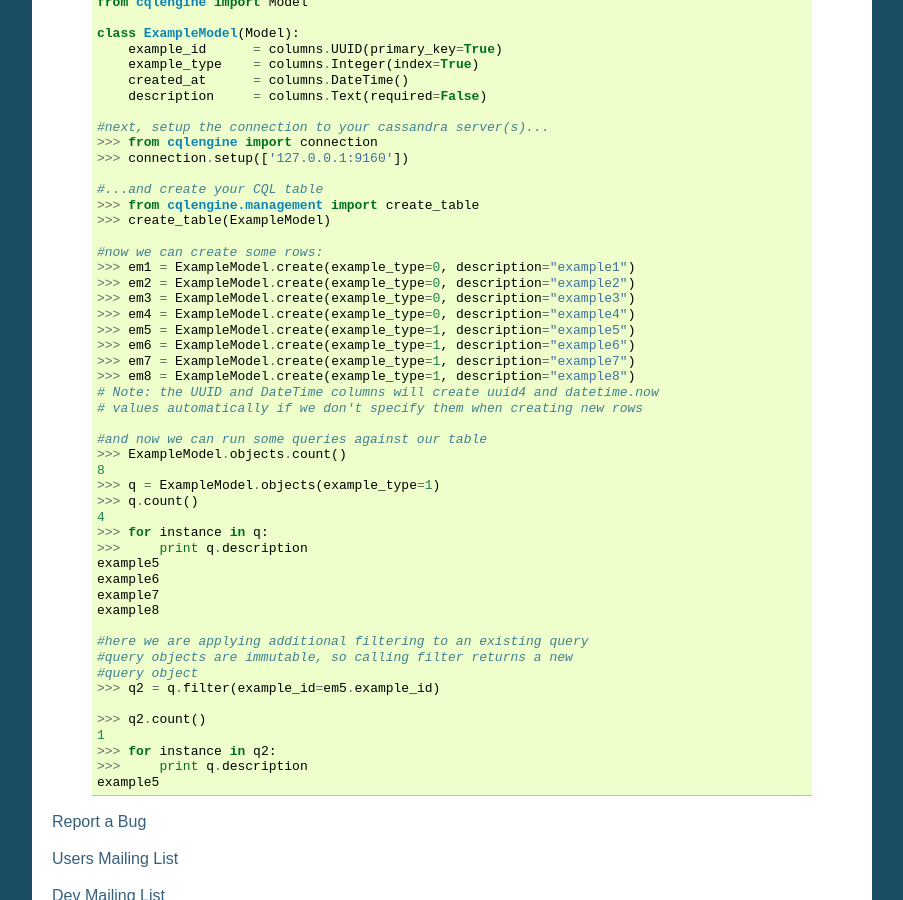
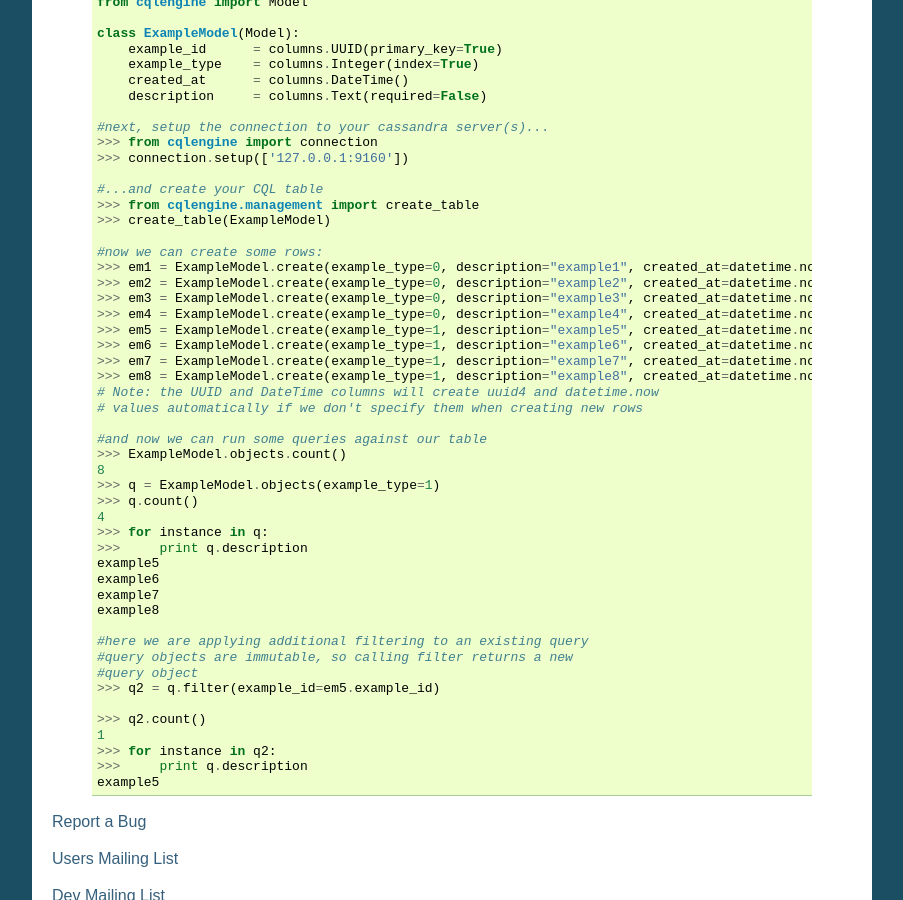
Before and after one commit to datastax/python-driver, a Sphinx documentation site: the page built from docs/index.rst, in a window 1280 px wide and 900 px high, scrolled down 1011 px. Shown: the whole window, without its empty margins (198-1101 px from the left). Built offline with Sphinx 7.4.7, drawn with Linux system fonts in a browser that asks for light colours; formulas are drawn with MathJax 3.

Commit message:
updating docs

```diff
--- a/docs/index.rst
+++ b/docs/index.rst
@@ -46,14 +46,14 @@ Getting Started
         >>> create_table(ExampleModel)
 
         #now we can create some rows:
-        >>> em1 = ExampleModel.create(example_type=0, description="example1")
-        >>> em2 = ExampleModel.create(example_type=0, description="example2")
-        >>> em3 = ExampleModel.create(example_type=0, description="example3")
-        >>> em4 = ExampleModel.create(example_type=0, description="example4")
-        >>> em5 = ExampleModel.create(example_type=1, description="example5")
-        >>> em6 = ExampleModel.create(example_type=1, description="example6")
-        >>> em7 = ExampleModel.create(example_type=1, description="example7")
-        >>> em8 = ExampleModel.create(example_type=1, description="example8")
+        >>> em1 = ExampleModel.create(example_type=0, description="example1", created_at=datetime.now())
+        >>> em2 = ExampleModel.create(example_type=0, description="example2", created_at=datetime.now())
+        >>> em3 = ExampleModel.create(example_type=0, description="example3", created_at=datetime.now())
+        >>> em4 = ExampleModel.create(example_type=0, description="example4", created_at=datetime.now())
+        >>> em5 = ExampleModel.create(example_type=1, description="example5", created_at=datetime.now())
+        >>> em6 = ExampleModel.create(example_type=1, description="example6", created_at=datetime.now())
+        >>> em7 = ExampleModel.create(example_type=1, description="example7", created_at=datetime.now())
+        >>> em8 = ExampleModel.create(example_type=1, description="example8", created_at=datetime.now())
         # Note: the UUID and DateTime columns will create uuid4 and datetime.now
         # values automatically if we don't specify them when creating new rows
 
```
Also changed, not shown: README.md (+8 -8 lines).
